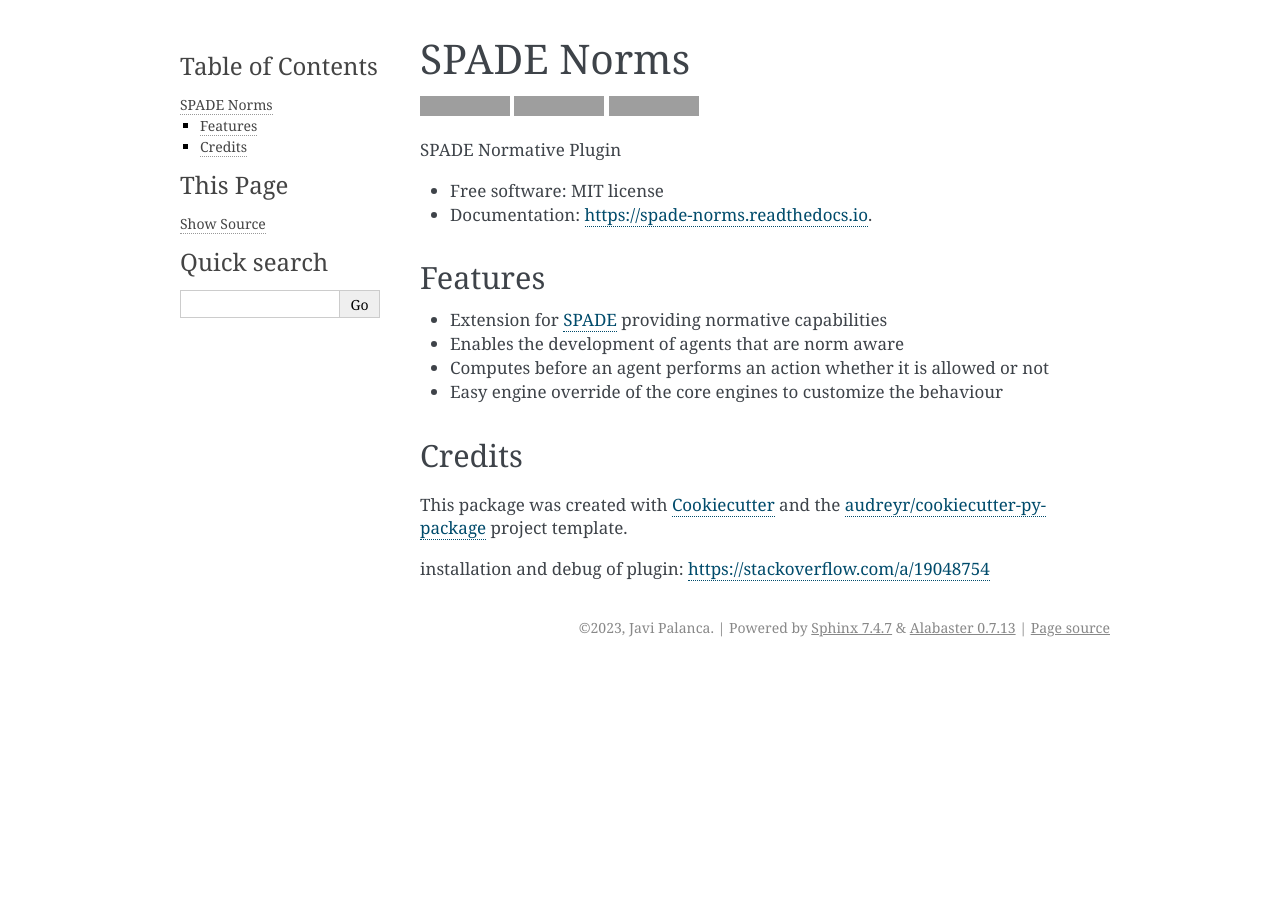
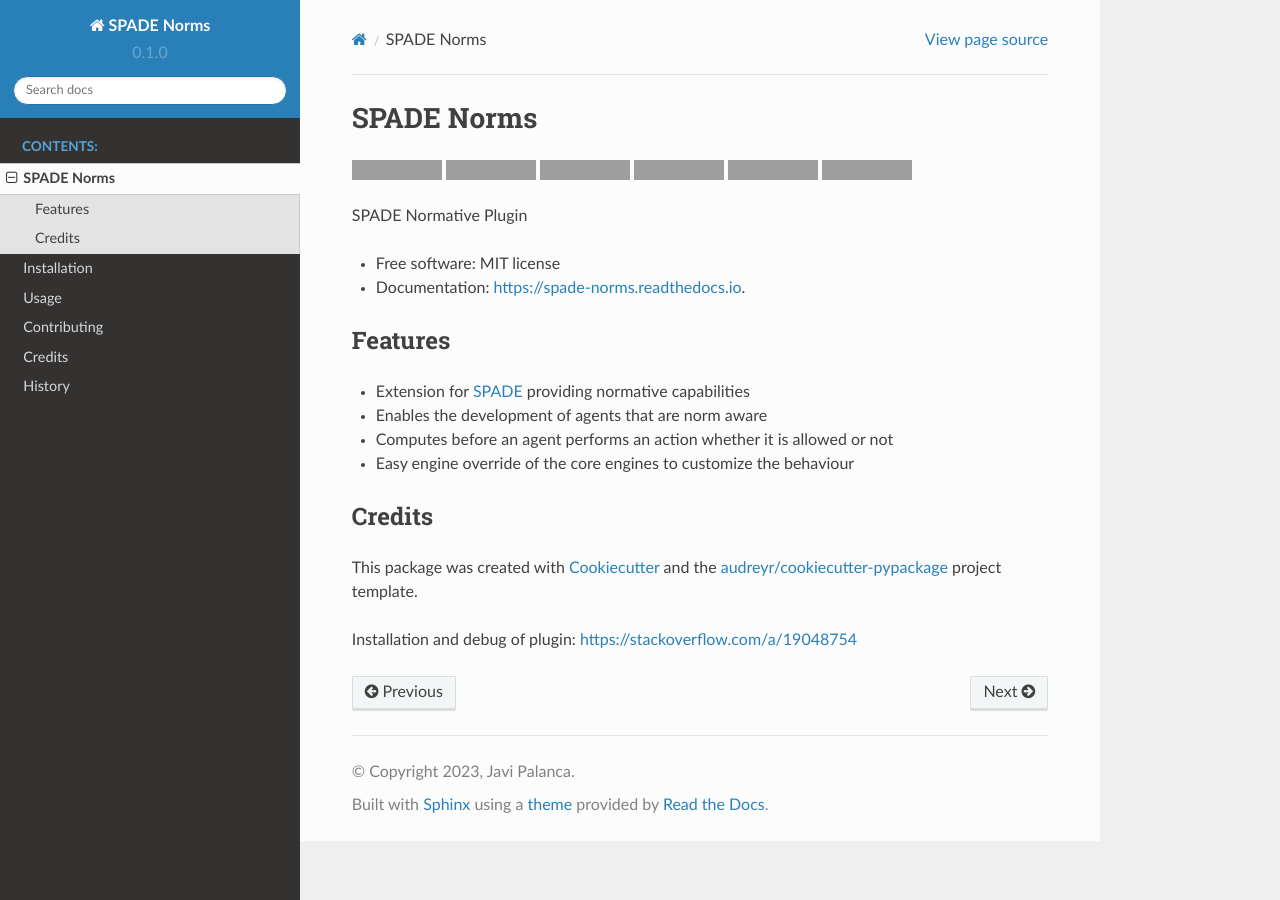
Before and after one commit to migarbo1/spade_norms, a Sphinx documentation site: the page built from docs/readme.rst, in a window 1280 px wide. Built offline with Sphinx 7.4.7 and the Read the Docs theme 2.0.0, drawn with Linux system fonts in a browser that asks for light colours; grey boxes are pictures that could not be loaded.

```diff
--- a/README.rst
+++ b/README.rst
@@ -40,4 +49,4 @@ This package was created with Cookiecutter_ and the `audreyr/cookiecutter-pypack
 .. _`audreyr/cookiecutter-pypackage`: https://github.com/audreyr/cookiecutter-pypackage
 .. _SPADE: https://spade-mas.readthedocs.io/en/latest/readme.html
 
-installation and debug of plugin: https://stackoverflow.com/a/19048754
+Installation and debug of plugin: https://stackoverflow.com/a/19048754
--- a/docs/conf.py
+++ b/docs/conf.py
@@ -83,7 +83,7 @@ todo_include_todos = False
 # The theme to use for HTML and HTML Help pages.  See the documentation for
 # a list of builtin themes.
 #
-html_theme = 'alabaster'
+html_theme = 'sphinx_rtd_theme'
 
 # Theme options are theme-specific and customize the look and feel of a
 # theme further.  For a list of options available for each theme, see the
--- a/requirements_dev.txt
+++ b/requirements_dev.txt
@@ -11,3 +11,4 @@ factory-boy==3.2.1
 Faker==18.11.1
 pytest==7.3.2
 black==21.7b0
+sphinx_rtd_theme==1.0.0
--- a/spade_norms/__init__.py
+++ b/spade_norms/__init__.py
@@ -1,8 +1,8 @@
 """Top-level package for SPADE Norms."""
 
 __author__ = """Miguel García"""
-__email__ = 'migarbo1@upv.edu.es'
-__version__ = '0.1.0'
+__email__ = "migarbo1@upv.edu.es"
+__version__ = "0.1.0"
 
 from .norms import norm
 from .actions import normative_action
```
Also changed, not shown: other parts of README.rst (+12 -3 lines), 1 other file.
